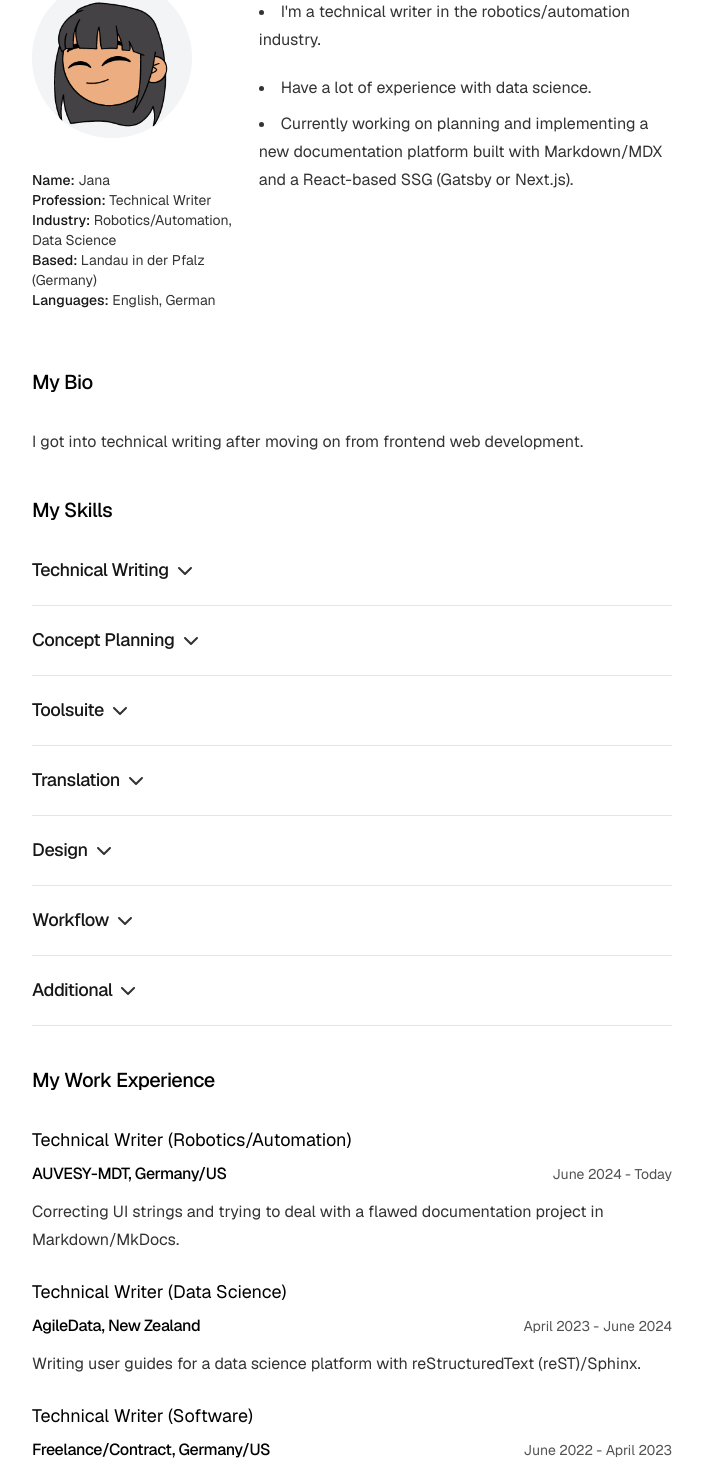
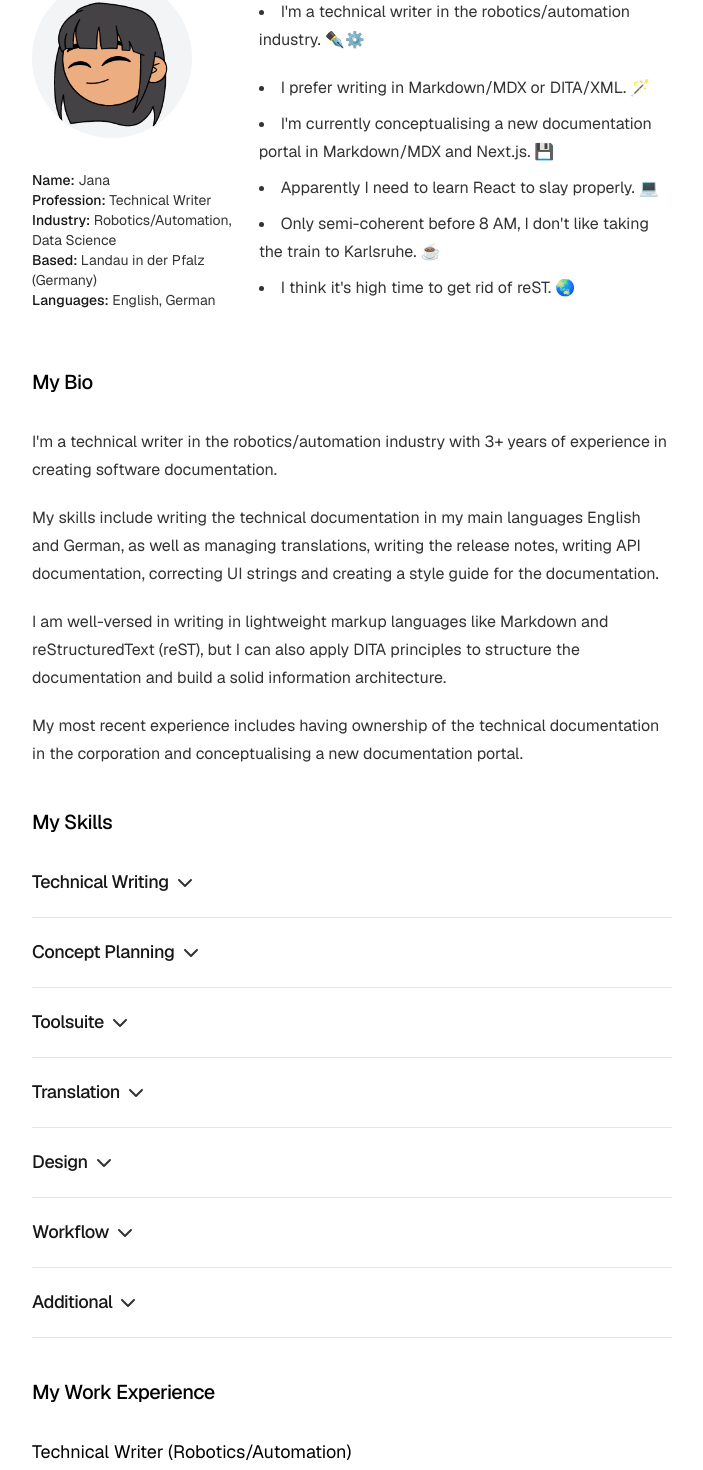
Before and after one commit to coffee-at-midnight/my-portfolio, a Next.js app: page /about in a window 1280 px wide. Shown: the part 282-1752 px from the top of the page, without its empty margins (288-991 px from the left). Built offline with nearby package versions, Linux system fonts and the light colour scheme.

Commit message:
Finished About Page

```diff
--- a/app/about/jobs-data.tsx
+++ b/app/about/jobs-data.tsx
@@ -15,7 +15,7 @@ export interface Job {
       location: "Germany/US",
       duration: "June 2024 - Today",
       description:
-         "Correcting UI strings and trying to deal with a flawed documentation project in Markdown/MkDocs."
+         "Have been responsible for the documentation of a data science/automation software product. Otherwise have been busy with correcting UI strings, translating the release notes, designing technical diagrams and trying to deal with a flawed documentation project in Markdown/MkDocs."
     },
     {
       title: "Technical Writer",
@@ -24,15 +24,15 @@ export interface Job {
       location: "New Zealand",
       duration: "April 2023 - June 2024",
       description:
-        "Writing user guides for a data science platform with reStructuredText (reST)/Sphinx.",
+        "Have been responsible for writing user guides for a data science platform with reStructuredText (reST)/Sphinx. Tasks included creating annotated screenshots of the UI and data visualizatons for the documentation, as well as writing a style guide in reST as my final assignment.",
     },
     {
         title: "Technical Writer",
         company: "Freelance/Contract",
         industry: "Software",
-        location: "Germany/US",
-        duration: "June 2022 - April 2023",
+        location: "Remote",
+        duration: "July 2022 - June 2024",
         description:
-          "Creating the technical documentation for several apps and plugins from the Atlassian Suite in Confluence.",
+          "Have been working on various documentation projects on a freelance/contract base. Projects included creating the technical documentation of several apps/plugins for the Atlassian Suite in Confluence and creating docs websites for app documentation with Markdown/MkDocs/GitHub and Markdown/Next.js/GitLab.",
       },
   ];
--- a/app/about/page.tsx
+++ b/app/about/page.tsx
@@ -21,15 +21,21 @@ export default function About() {
           </div>
         </div>
         <div className="lg:ml-5 w-full md:w-2/3 prose prose-neutral dark:prose-invert ">
-        <li>I'm a technical writer in the robotics/automation industry.</li>
-        <li>Have a lot of experience with data science.</li>
-        <li>Currently working on planning and implementing a new documentation platform built with Markdown/MDX and a React-based SSG (Gatsby or Next.js).</li>
+        <li>I'm a technical writer in the robotics/automation industry. ✒️⚙️</li>
+        <li>I prefer writing in Markdown/MDX or DITA/XML. 🪄</li>
+        <li>I'm currently conceptualising a new documentation portal in Markdown/MDX and Next.js. 💾</li>
+        <li>Apparently I need to learn React to slay properly. 💻</li>
+        <li>Only semi-coherent before 8 AM, I don't like taking the train to Karlsruhe. ☕</li>
+        <li>I think it's high time to get rid of reST. 🌏</li>
         </div>
       </div>
 
       <h2 className="mt-10 mb-8 text-xl font-medium tracking-tight">My Bio</h2>
       <div className="prose prose-neutral dark:prose-invert">
-        <p>I got into technical writing after moving on from frontend web development.</p>
+        <p>I'm a technical writer in the robotics/automation industry with 3+ years of experience in creating software documentation.</p>
+        <p>My skills include writing the technical documentation in my main languages English and German, as well as managing translations, writing the release notes, writing API documentation, correcting UI strings and creating a style guide for the documentation.</p>
+        <p>I am well-versed in writing in lightweight markup languages like Markdown and reStructuredText (reST), but I can also apply DITA principles to structure the documentation and build a solid information architecture.</p>
+        <p>My most recent experience includes having ownership of the technical documentation in the corporation and conceptualising a new documentation portal.</p>
       </div>
 
       <h2 className="mt-10 mb-8 text-xl font-medium tracking-tight">My Skills</h2>
```
